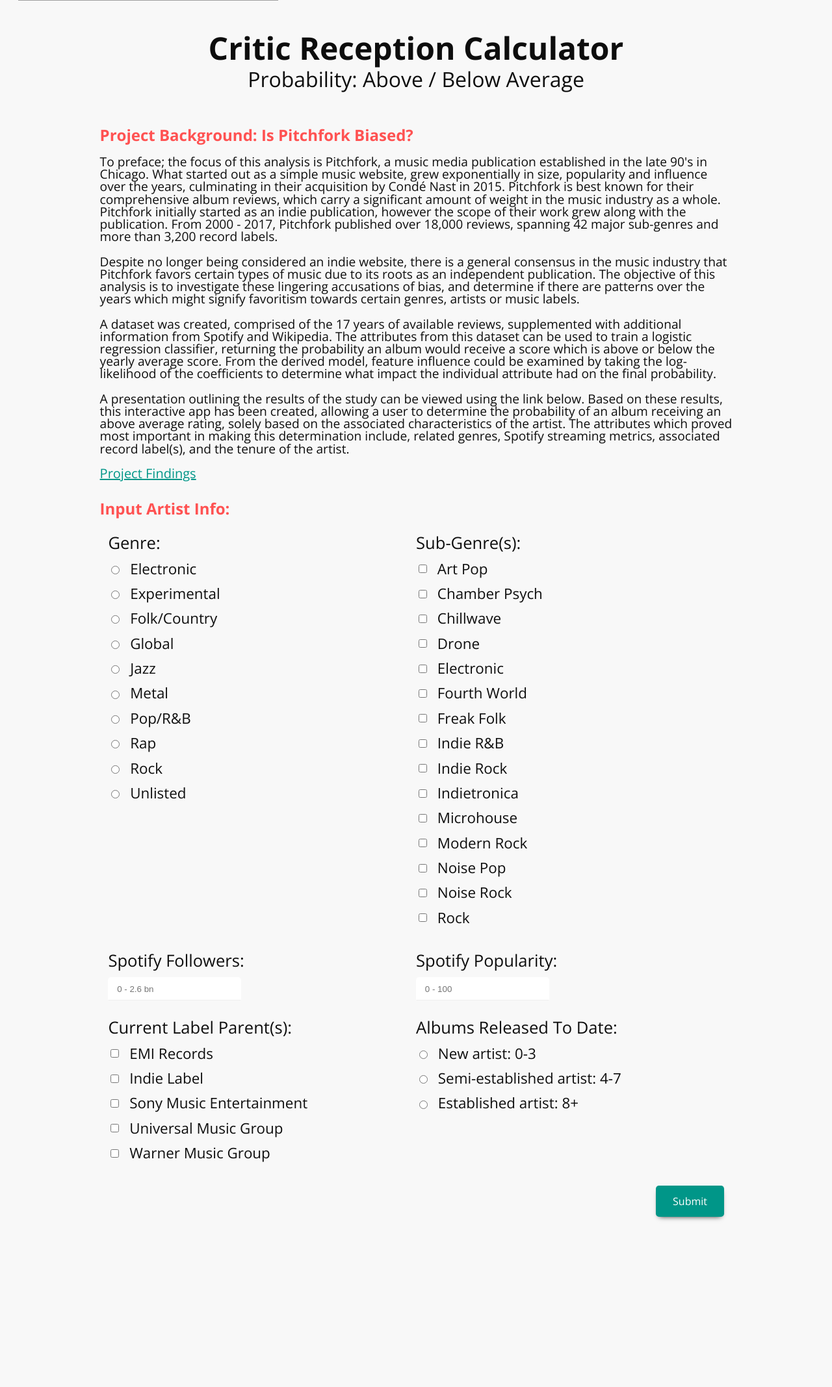
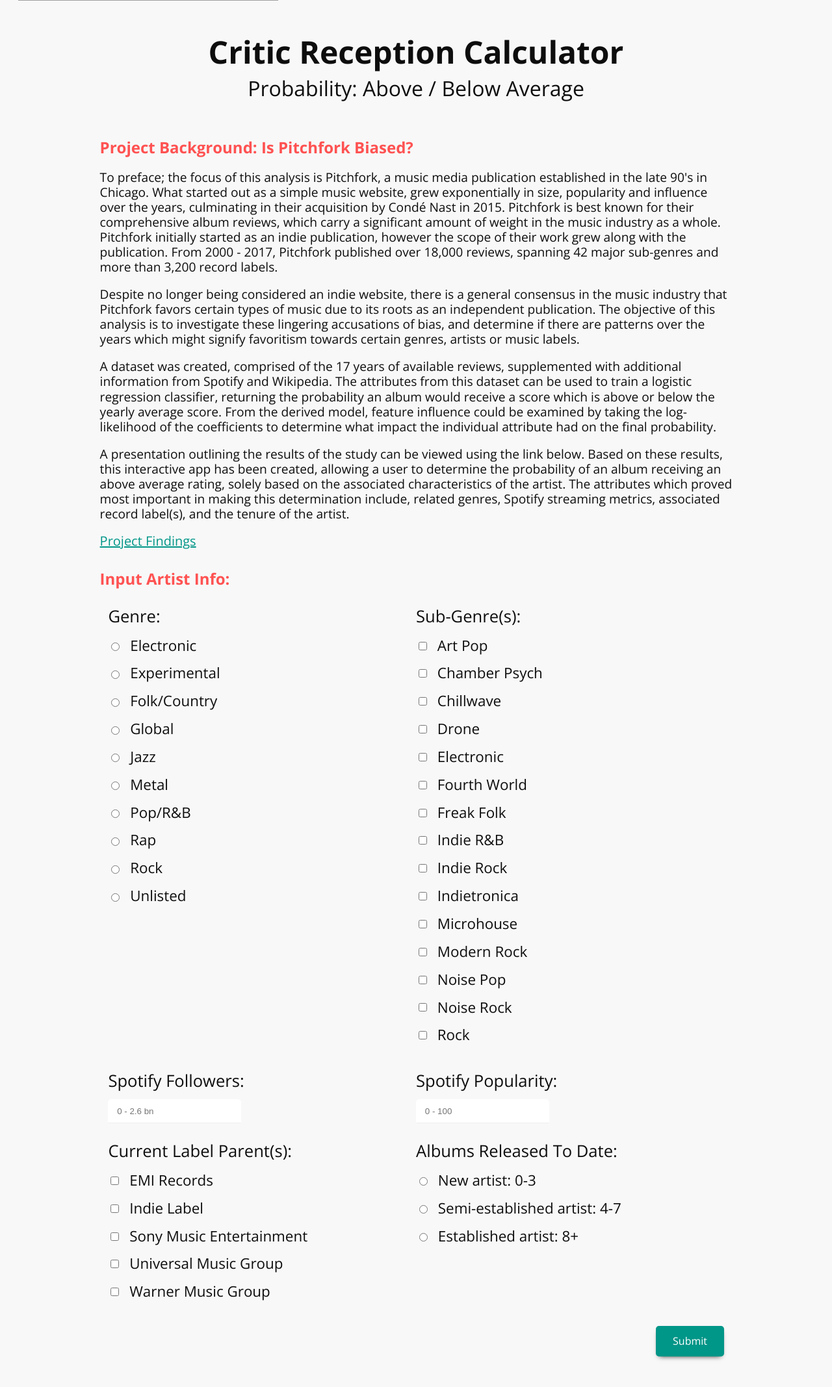
Before and after one commit to whitehdt/Pitchfork_App, a Flask app: page /artist_info in a window 1280 px wide. Shown: the part 307-2442 px from the top of the page at 65% size. Before the commit the page ends 2186 px from the top, so only its background shows below. Run offline with Flask 2, Linux system fonts and the light colour scheme; parts of the project's set-up code (start-up, migrations or seed data) failed here and were passed over; grey boxes are pictures that could not be loaded.

Commit message:
spacing on body-tag

```diff
--- a/static/style_artist.css
+++ b/static/style_artist.css
@@ -34,7 +34,7 @@
 	display: block;
 }
 body {
-	line-height: 1;
+	line-height: 1.2;
 }
 ol, ul {
 	list-style: none;
```
